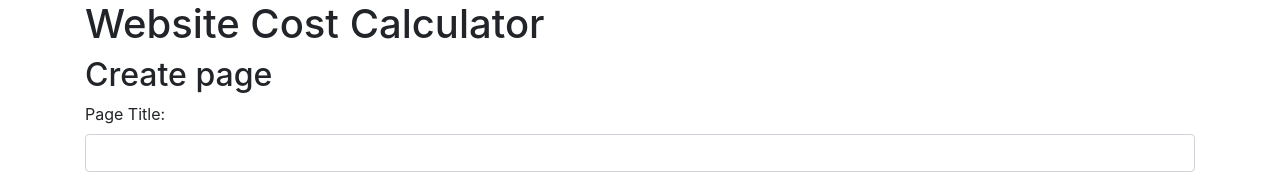
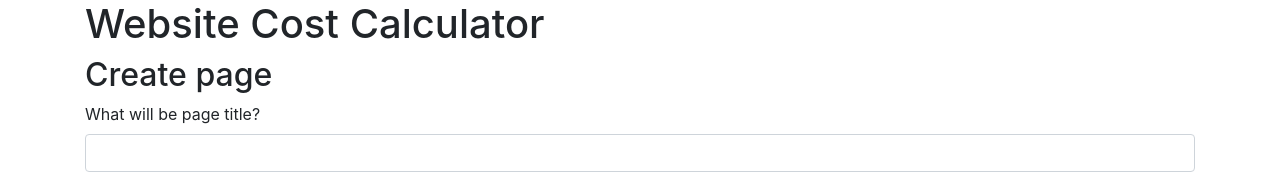
Before and after one commit to umair3/website-cost-calculator, a plain HTML site: page index.html in a window 1280 px wide. Shown: the top 185 px of the page. Drawn offline with nearby package versions, Linux system fonts and the light colour scheme.

Commit message:
Change page title label

```diff
--- a/index.html
+++ b/index.html
@@ -18,7 +18,7 @@
         <h2>Create page</h2>
         <form>
           <div class="form-group">
-            <label for="page">Page Title:</label>
+            <label for="page">What will be page title?</label>
             <input type="text" class="form-control" id="pagetitle">
           </div>
           <div class="form-group">
```
